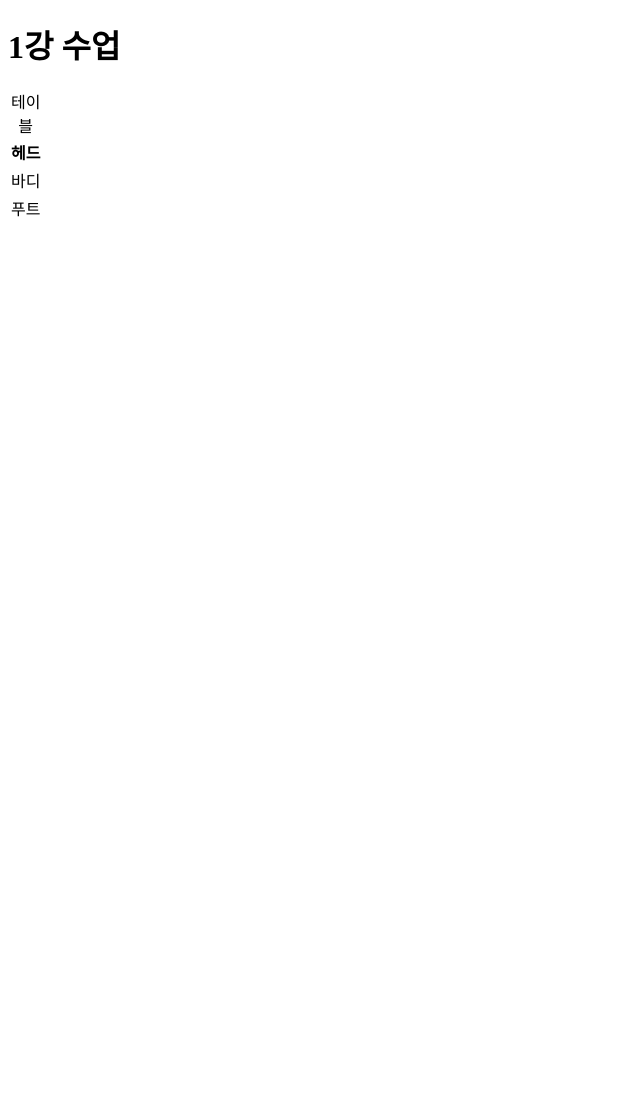
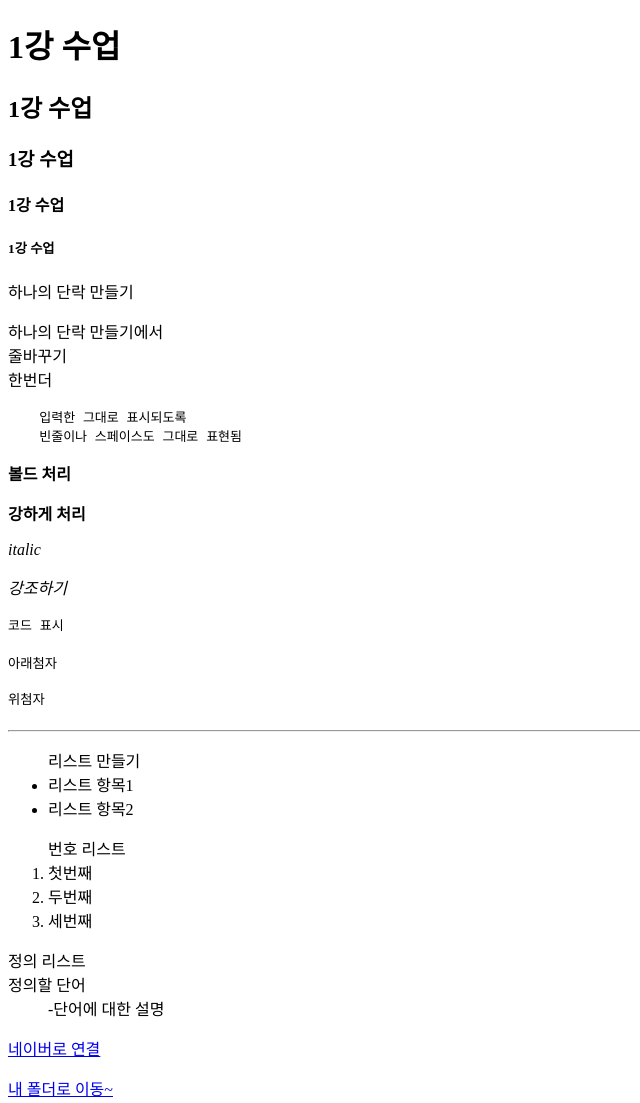
Before and after one commit to dannyyeom/YeomSunil, a plain HTML site: page swe3020/test.html in a window 1280 px wide. Shown: the top 1103 px of the page, without its empty margins (0-640 px from the left). Before the commit the page ends 800 px from the top, so only its background shows below. Drawn offline with Linux system fonts and the light colour scheme.

Commit message:
2주차 과제

```diff
--- a/swe3020/test.html
+++ b/swe3020/test.html
@@ -3,20 +3,58 @@
     <head>
     </head>
     <body>
-            <title>1강 수업</title>
+        <title>20170908 1강 수업</title>
         <h1>1강 수업</h1>
-            <table>
+        <h2>1강 수업</h2>
+        <h3>1강 수업</h3>
+        <h4>1강 수업</h4>
+        <h5>1강 수업</h5>
+        <p>하나의 단락 만들기</p>
+        <p>하나의 단락 만들기에서 <br>줄바꾸기<br>한번더
+        </p>
+<pre>
+    입력한 그대로 표시되도록
+    빈줄이나 스페이스도 그대로 표현됨
+</pre>
+<!--주석처리하기-->
+<p><b>볼드 처리</b></p>
+<p><strong>강하게 처리</strong></p>
+<p><i>italic</i></p>
+<p><em>강조하기</em></p>
+<p><code>코드 표시</code></p>
+<p><sub>아래첨자</sub></p>
+<p><sup>위첨자</sup></p>
+<hr>
+<ul>리스트 만들기
+    <li>리스트 항목1</li>
+    <li>리스트 항목2</li>
+</ul>
+<ol>번호 리스트
+    <li>첫번째</li>
+    <li>두번째</li>
+    <li>세번째</li>
+</ol>
+<dl>정의 리스트
+    <dt>정의할 단어</dt>
+    <dd>-단어에 대한 설명</dd>
+</dl>
+<a href="http://www.naver.com" target="_blank">네이버로 연결</a>
+<p><a href="C:\Users\Administrator\dannyy" target="_self">내 폴더로 이동~</a></p>
+<p><img src="Montmartre.jpg" alt="Montmartre! Merci!"></p>
+<table border="2">
     <caption>테이블</caption>
-                    <thead>
-                        <th>헤드</th>
-                    </thead>
-                    <tbody>
-                        <td>바디</td>
-                    </tbody>
-                    <tfoot>
-                        <td>푸트</td>
-                    </tfoot>
+        <tr>
+            <td>소프트웨어실습</td>
+            <td>* * * * *</td>
+        </tr>
+        <tr>
+            <td>알고리즘</td>
+            <td>* * * * *</td>
+        </tr>
+        <tr>
+            <td>데이터베이스</td>
+            <td>* * * * *</td>
+        </tr>
 </table>
-
     </body>
 </html>
```
Also changed, not shown: 1 other file. Lines whose indentation alone changed are shown as unchanged.
